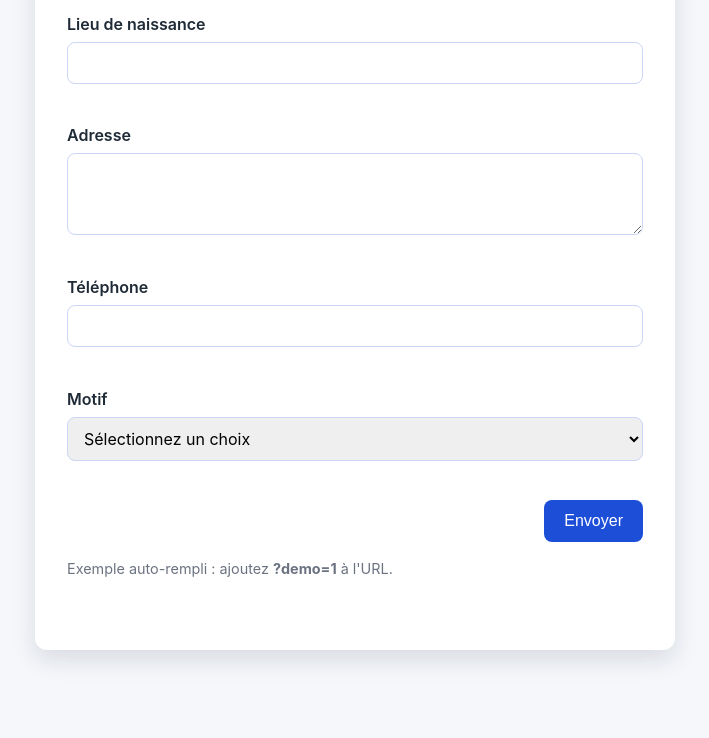
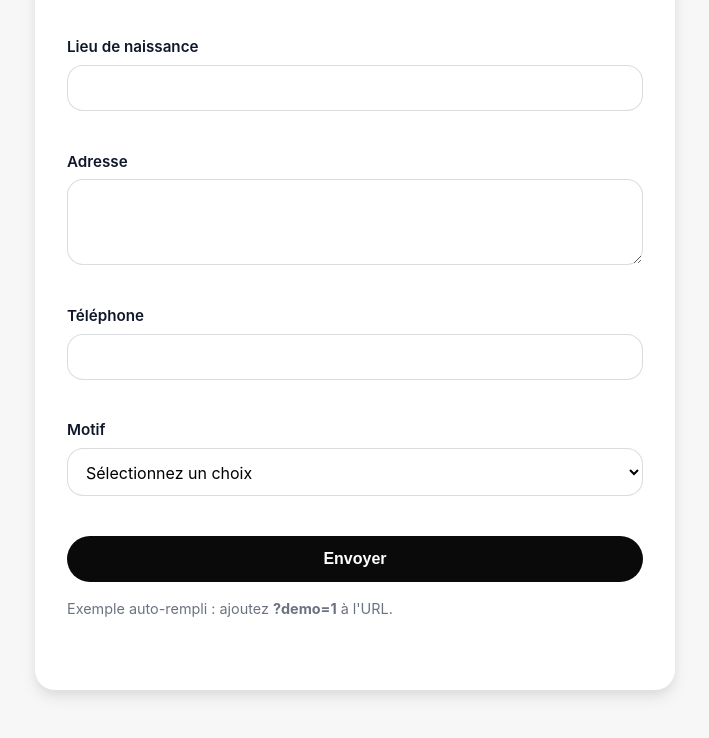
Before and after one commit to floriantrebes/vers, a plain HTML site: page index.html in a window 1280 px wide. Shown: the part 493-1231 px from the top of the page, without its empty margins (285-994 px from the left). Before the commit the page ends 1175 px from the top, so only its background shows below. Drawn offline with Linux system fonts and the light colour scheme; a web font is replaced by a local one.

Commit message:
Update styles to match Revolut look

```diff
--- a/styles.css
+++ b/styles.css
@@ -1,14 +1,67 @@
+@font-face {
+  font-family: "Aeonik Pro";
+  font-display: fallback;
+  font-weight: 400;
+  src: url("https://cdn.revolut.com/media/fonts/AeonikPro-Regular.woff2")
+    format("woff2");
+}
+
+@font-face {
+  font-family: "Aeonik Pro";
+  font-display: fallback;
+  font-weight: 500;
+  src: url("https://cdn.revolut.com/media/fonts/AeonikPro-Medium.woff2")
+    format("woff2");
+}
+
+@font-face {
+  font-family: "Aeonik Pro";
+  font-display: fallback;
+  font-weight: 900;
+  src: url("https://cdn.revolut.com/media/fonts/AeonikPro-Black.woff2")
+    format("woff2");
+}
+
+@font-face {
+  font-family: "Inter";
+  font-display: fallback;
+  font-weight: 400;
+  src: url("https://cdn.revolut.com/media/fonts/Inter-Regular.woff2")
+    format("woff2");
+}
+
+@font-face {
+  font-family: "Inter";
+  font-display: fallback;
+  font-weight: 500;
+  src: url("https://cdn.revolut.com/media/fonts/Inter-Medium.woff2")
+    format("woff2");
+}
+
+@font-face {
+  font-family: "Inter";
+  font-display: fallback;
+  font-weight: 600;
+  src: url("https://cdn.revolut.com/media/fonts/Inter-SemiBold.woff2")
+    format("woff2");
+}
+
 :root {
   color-scheme: light;
-  --color-background: #f5f7fb;
+  --color-background: #f7f7f7;
   --color-card: #ffffff;
-  --color-text: #1f2a37;
+  --color-text: #0f172a;
   --color-muted: #6b7280;
-  --color-accent: #1d4ed8;
+  --color-accent: #0a0a0a;
+  --color-accent-muted: rgba(10, 10, 10, 0.15);
+  --color-border: rgba(15, 23, 42, 0.15);
   --color-error: #b91c1c;
   --color-success: #15803d;
-  --radius: 12px;
-  --shadow: 0 10px 25px rgba(15, 23, 42, 0.12);
+  --radius: 20px;
+  --input-radius: 16px;
+  --button-radius: 999px;
+  --shadow: 0 8px 16px rgba(0, 0, 0, 0.08),
+    0 4px 8px rgba(0, 0, 0, 0.04);
 }
 
 * {
@@ -17,10 +70,12 @@
 
 body {
   margin: 0;
-  font-family: "Inter", "Segoe UI", sans-serif;
+  font-family: "Inter", "Aeonik Pro", "Segoe UI", sans-serif;
   background: var(--color-background);
   color: var(--color-text);
   line-height: 1.5;
+  -webkit-font-smoothing: auto;
+  -moz-osx-font-smoothing: auto;
 }
 
 .page {
@@ -28,7 +83,7 @@ body {
   display: flex;
   align-items: center;
   justify-content: center;
-  padding: 32px 16px;
+  padding: 48px 24px;
 }
 
 .card {
@@ -41,13 +96,16 @@ body {
 
 .card__title {
   margin: 0 0 8px;
+  font-family: "Aeonik Pro", "Inter", sans-serif;
   font-size: 2rem;
+  font-weight: 900;
   letter-spacing: 0.08em;
 }
 
 .card__subtitle {
   margin: 0;
   color: var(--color-muted);
+  font-size: 1rem;
 }
 
 .form {
@@ -63,23 +121,25 @@ body {
 
 label {
   font-weight: 600;
+  font-size: 0.95rem;
 }
 
 input,
 textarea,
 select {
   width: 100%;
-  padding: 10px 12px;
-  border-radius: 8px;
-  border: 1px solid #cbd5f5;
+  padding: 12px 14px;
+  border-radius: var(--input-radius);
+  border: 1px solid var(--color-border);
   font-size: 1rem;
   font-family: inherit;
+  background-color: #ffffff;
 }
 
 input:focus,
 textarea:focus,
 select:focus {
-  outline: 2px solid rgba(29, 78, 216, 0.2);
+  outline: 2px solid var(--color-accent-muted);
   border-color: var(--color-accent);
 }
 
@@ -91,21 +151,24 @@ select:focus {
 
 .form__actions {
   display: flex;
-  justify-content: flex-end;
+  justify-content: center;
 }
 
 .button {
   background: var(--color-accent);
   color: #ffffff;
   border: none;
-  padding: 12px 20px;
-  border-radius: 8px;
+  padding: 14px 20px;
+  border-radius: var(--button-radius);
   font-size: 1rem;
+  font-weight: 600;
+  width: 100%;
   cursor: pointer;
+  transition: opacity 0.2s ease;
 }
 
 .button:hover {
-  filter: brightness(1.05);
+  opacity: 0.85;
 }
 
 .form__hint {
```
